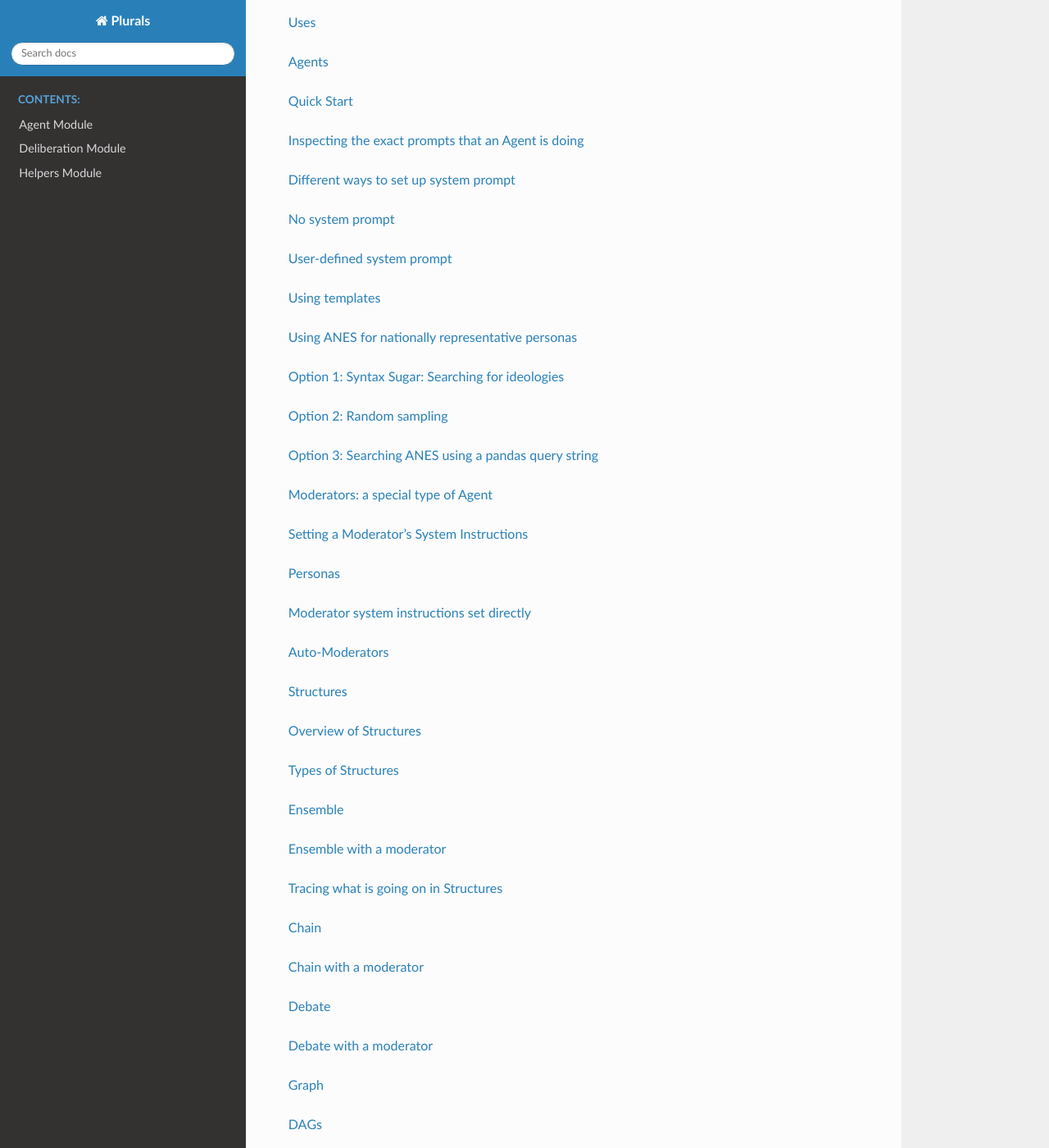
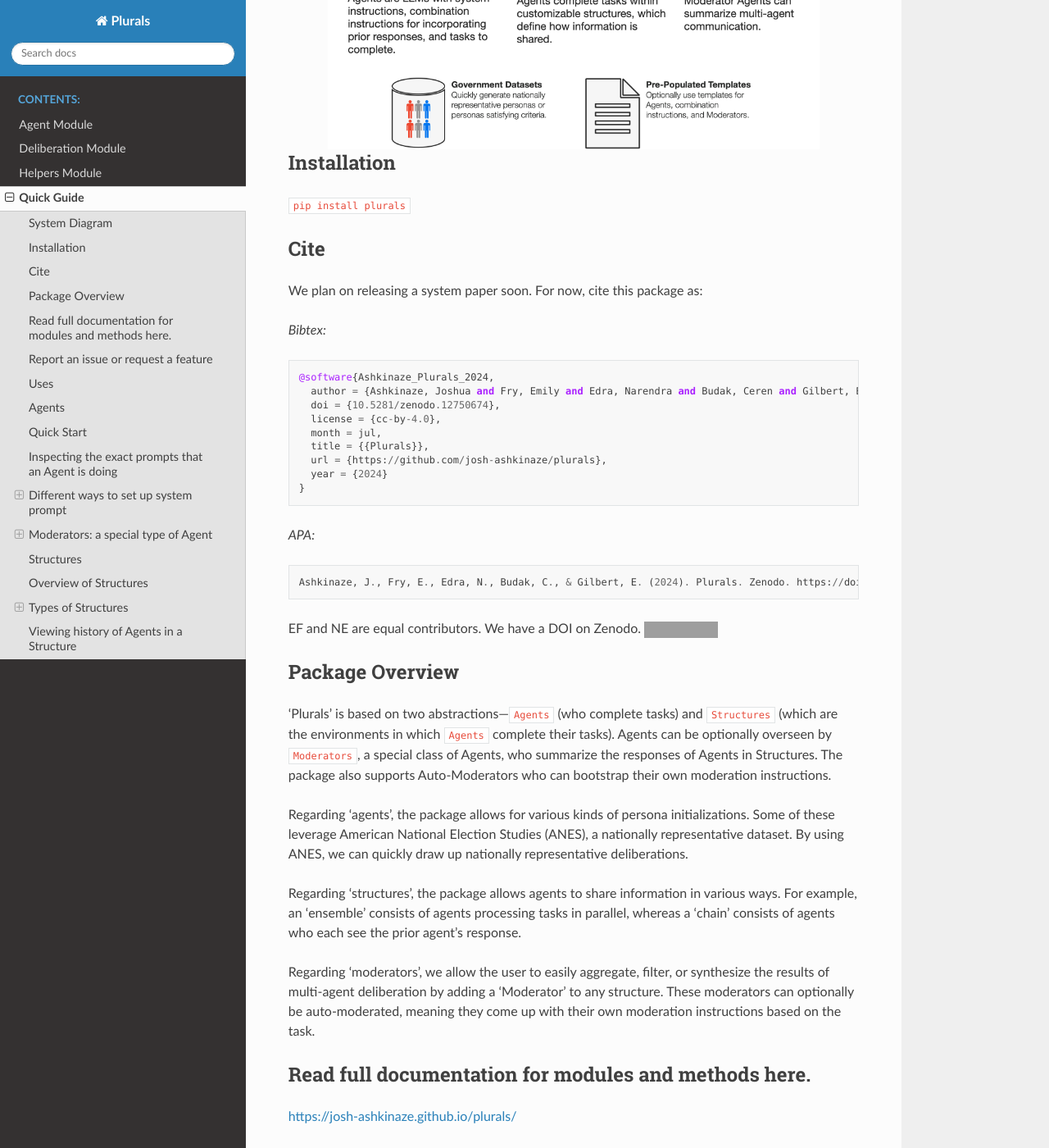
Before and after one commit to josh-ashkinaze/plurals, a Sphinx documentation site: the page built from docs/tutorial.rst, in a window 1280 px wide and 1400 px high, scrolled down 371 px. Shown: the whole window at 82% size. Built offline with Sphinx 7.4.7 and the Read the Docs theme 2.0.0, drawn with Linux system fonts in a browser that asks for light colours; some of the changed text lies outside the part shown; grey boxes are pictures that could not be loaded.

Commit message:
(bug) reformat documentation structure

```diff
--- a/docs/index.rst
+++ b/docs/index.rst
@@ -13,6 +13,7 @@
    agent
    deliberation
    helpers
+   tutorial
 
 Indices and tables
 ==================
--- a/docs/tutorial.rst
+++ b/docs/tutorial.rst
@@ -1,82 +1,20 @@
-.. raw:: html
-
-   <!-- TOC start (generated with https://github.com/derlin/bitdowntoc) -->
-
--  `System Diagram <#system-diagram>`__
--  `Installation <#installation>`__
--  `Cite <#cite>`__
--  `Package Overview <#package-overview>`__
--  `Read full documentation for modules and methods
-   here. <#read-full-documentation-for-modules-and-methods-here>`__
--  `Report an issue or request a
-   feature <#report-an-issue-or-request-a-feature>`__
--  `Uses <#uses>`__
--  `Agents <#agents>`__
-
-   -  `Quick Start <#quick-start>`__
-   -  `Inspecting the exact prompts that an Agent is
-      doing <#inspecting-the-exact-prompts-that-an-agent-is-doing>`__
-   -  `Different ways to set up system
-      prompt <#different-ways-to-set-up-system-prompt>`__
-
-      -  `No system prompt <#no-system-prompt>`__
-      -  `User-defined system prompt <#user-defined-system-prompt>`__
-      -  `Using templates <#using-templates>`__
-      -  `Using ANES for nationally representative
-         personas <#using-anes-for-nationally-representative-personas>`__
-
-         -  `Option 1: Syntax Sugar: Searching for
-            ideologies <#option-1-syntax-sugar-searching-for-ideologies>`__
-         -  `Option 2: Random sampling <#option-2-random-sampling>`__
-         -  `Option 3: Searching ANES using a pandas query
-            string <#option-3-searching-anes-using-a-pandas-query-string>`__
-
-   -  `Moderators: a special type of
-      Agent <#moderators-a-special-type-of-agent>`__
-
-      -  `Setting a Moderator’s System
-         Instructions <#setting-a-moderators-system-instructions>`__
-
-         -  `Personas <#personas>`__
-         -  `Moderator system instructions set
-            directly <#moderator-system-instructions-set-directly>`__
-         -  `Auto-Moderators <#auto-moderators>`__
-
--  `Structures <#structures>`__
-
-   -  `Overview of Structures <#overview-of-structures>`__
-   -  `Types of Structures <#types-of-structures>`__
-
-      -  `Ensemble <#ensemble>`__
-      -  `Ensemble with a moderator <#ensemble-with-a-moderator>`__
-      -  `Tracing what is going on in
-         Structures <#tracing-what-is-going-on-in-structures>`__
-      -  `Chain <#chain>`__
-      -  `Chain with a moderator <#chain-with-a-moderator>`__
-      -  `Debate <#debate>`__
-      -  `Debate with a moderator <#debate-with-a-moderator>`__
-      -  `Graph <#graph>`__
-
-         -  `DAGs <#dags>`__
-         -  `DAGs with Plurals <#dags-with-plurals>`__
-
-   -  `Viewing history of Agents in a
-      Structure <#viewing-history-of-agents-in-a-structure>`__
-
-.. raw:: html
-
-   <!-- TOC end -->
+Quick Guide
+==============
 
 System Diagram
-==============
+--------------
+.. image:: ./asset/system_diagram.png
+   :alt: System Diagram
+   :width: 600px
+   :align: center
 
 Installation
-============
+--------------
 
 ``pip install plurals``
 
 Cite
-====
+--------------
 
 We plan on releasing a system paper soon. For now, cite this package as:
 
@@ -103,7 +41,7 @@
 EF and NE are equal contributors. We have a DOI on Zenodo. |DOI|
 
 Package Overview
-================
+-----------------
 
 ‘Plurals’ is based on two abstractions—``Agents`` (who complete tasks)
 and ``Structures`` (which are the environments in which ``Agents``
@@ -129,15 +67,14 @@
 instructions based on the task.
 
 Read full documentation for modules and methods here.
-=====================================================
-
+--------------------------------------------------------
 https://josh-ashkinaze.github.io/plurals/
 
 The README file provides specific examples, while the documentation
 offers a more comprehensive overview of the package.
 
 Report an issue or request a feature
-====================================
+------------------------------------------
 
 Plurals is run by a small and energetic team of academics doing the best
 they can [1]. To report bugs or feature requests, open a GitHub issue.
@@ -149,7 +86,7 @@
 [1] Language adopted from (https://github.com/davidjurgens/potato).
 
 Uses
-====
+--------------
 
 -  Persona-based experiments: Quickly create personas for agents,
    optionally using ANES for fast, nationally representative personas.
@@ -170,7 +107,7 @@
    additional information/perspectives
 
 Agents
-======
+--------------
 
 Each agent has two core attributes: ``system_instructions`` (which are
 the personas) and ``task`` (which is the user prompt). There are a few
@@ -710,7 +647,7 @@
    mod.system_instructions = "Review all submitted responses for uniqueness, relevance, and creativity. Prioritize ideas that are feasible and innovative. Eliminate duplicates and rank responses by feasibility and impact. Summarize the top 5-10 ideas, ensuring a diverse range of concepts is represented."
 
 Structures
-==========
+--------------
 
 Overview of Structures
 ----------------------
```
Also changed, not shown: docs/asset/system_diagram.png (added), 14 other files.
